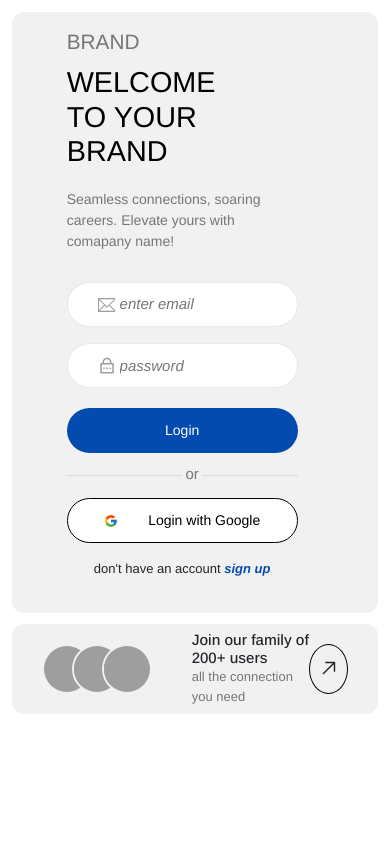
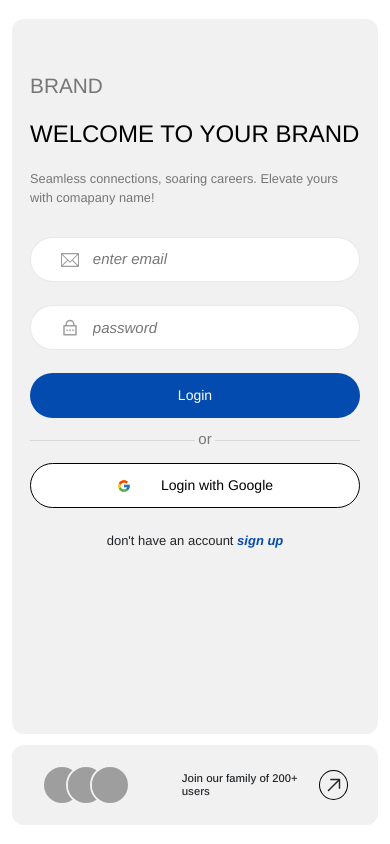
Before and after one commit to c4928315/project002, a React (Create React App) app: page /login in a window 390 px wide. Built offline with nearby package versions, Linux system fonts and the light colour scheme; no server answers; grey boxes are pictures that could not be loaded.

Commit message:
on my way

```diff
--- a/src/Components/JobSearchResults/JobResults.js
+++ b/src/Components/JobSearchResults/JobResults.js
@@ -2,6 +2,7 @@ import React, { useEffect, useState } from "react";
 import { Link } from "react-router-dom";
 import customIcons from "../../Icons/customIcons";
 import OpeningsCard from "../OpenJobs/openingsCard/openingsCard";
+import ScrollToTopButton from "../scrollToTop";
 import "./jobResults.css";
 
 function JobResults() {
@@ -143,6 +144,9 @@ function JobResults() {
               )
             )}
           </div>
+          <div className="scrollToTop">
+        <ScrollToTopButton/>
+      </div>
         </div>
       </div>
     </div>
--- a/src/Components/JobSearchResults/jobResults.css
+++ b/src/Components/JobSearchResults/jobResults.css
@@ -177,6 +177,13 @@
     color: var(--secondary-text);
   }
 
+  .scrollToTop{
+    position: fixed;
+    right: 5%;
+    bottom: 2.5%;
+    z-index: 100;
+  }
+
 
   @media screen and (min-width: 320px) and (max-width: 736px) {
     .jobResultsBottom{
@@ -191,18 +198,41 @@
         z-index: 1;
     }
 
+    .jobRangeDropdown .dropdown-menu li{
+        font-size: 0.7em;
+    }
+
     .jobResultsBottomRight{
         width: 100%;
         position: relative;
+        height: 100%;
+    }
+
+    .jobDuration button{
+        padding: 0.3em;
     }
 
     .jobRangeContainer{
         width: 100%;
         justify-content: space-between;
         position: sticky;
-        top: 42.5%;
+        top: 0%;
         background-color: white;
         z-index: 2;
         padding: 3% 0;
     }
+
+    .jobRangeDropdown .dropdown button{
+        width: 10em;
+        height: 3em;
+        font-size: 0.6em;
+        display: flex;
+        align-items: center;
+        justify-content: center;
+        padding: 1%;
+    }
+
+    .jobRange{
+        font-size: 0.6em;
+    }
   }
--- a/src/Components/Login/login.css
+++ b/src/Components/Login/login.css
@@ -281,14 +281,25 @@
 @media screen and (min-width: 320px) and (max-width: 736px) {
   .loginContainer {
     flex-direction: column !important;
-    height: 100%;
+    height: 100vh;
     padding: 3%;
+  }
+
+  .loginBrand h4{
+    margin-bottom: 1em;
   }
 
   .loginLeft {
     width: 100%;
-    gap: 10%;
+    gap: 0%;
     height: 100%;
+    padding: 2% 0;
+  }
+
+  .loginUsersInnerIcon{
+    font-size: 0em;
+    height: 30px;
+    width: 30px;
   }
 
   .loginRight {
@@ -300,5 +311,42 @@
     margin-top: 3%;
     height: 10%;
   }
+
+  .loginHeader h1{
+    width: 100%;
+    font-size: 1.5em;
+  }
+
+  .loginP p{
+    width: 100%;
+  }
+
+  .loginLeftPosition{
+    width: 90%;
+    padding-top: 10%;
+    margin: 0 auto;
+  }
+
+  .loginForm form{
+    width: 100%;
+  }
+
+  .loginUsersInnerText p{
+   display: none;
+  }
+
+  .loginUsersInnerText h5{
+    font-size: 0.7em;
+    font-weight: 500;
+   }
+
+   .loginUserImg{
+    height: 2.5em;
+    width: 2.5em;
+   }
+
+   .loginP p{
+    font-size: 0.8em;
+   }
 }
 /* LOGIN QUEARY */
--- /dev/null
+++ b/src/Components/scrollToTop.js
@@ -0,0 +1,22 @@
+import React from 'react';
+import customIcons from '../Icons/customIcons';
+import ".././Pages/App/App.css"
+
+class ScrollToTopButton extends React.Component {
+  scrollToTop = () => {
+    window.scrollTo({
+      top: 0,
+      behavior: 'smooth',
+    });
+  };
+
+  render() {
+    return (
+      <div className='btnScrollTop' onClick={this.scrollToTop}>
+        <customIcons.scrollTop/>
+      </div>
+    );
+  }
+}
+
+export default ScrollToTopButton;
--- a/src/Icons/customIcons.js
+++ b/src/Icons/customIcons.js
@@ -15,7 +15,7 @@ import { CiGlobe } from "react-icons/ci";
 import { LuTimerReset } from "react-icons/lu";
 import { RiLockPasswordLine } from "react-icons/ri";
 import { FcGoogle } from "react-icons/fc";
-import { GoArrowUpRight, GoKebabHorizontal } from "react-icons/go";
+import { GoArrowUpRight, GoMoveToTop, GoKebabHorizontal } from "react-icons/go";
 import { CiEdit } from "react-icons/ci";
 import { AiOutlineDelete } from "react-icons/ai";
 
@@ -54,6 +54,7 @@ const customIcons = {
   kebab: GoKebabHorizontal,
   edit: CiEdit,
   delete: AiOutlineDelete,
+  scrollTop: GoMoveToTop,
 }
 
 export default customIcons
--- a/src/Pages/App/App.css
+++ b/src/Pages/App/App.css
@@ -22,6 +22,20 @@
     --loginLeft-bg: #f1f1f1;
 }
 
+.btnScrollTop{
+    border: 2px solid white;
+    height: 2em;
+    width: 2em;
+    border-radius: 50%;
+    background-color: var(--secondary-text);
+    color: white;
+    display: flex;
+    justify-content: center;
+    align-items: center;
+    justify-items: center;
+    cursor: pointer;
+}
+
 @media screen and (min-width: 320px) and (max-width: 736px) {
     .App{
         overflow: hidden;
```
